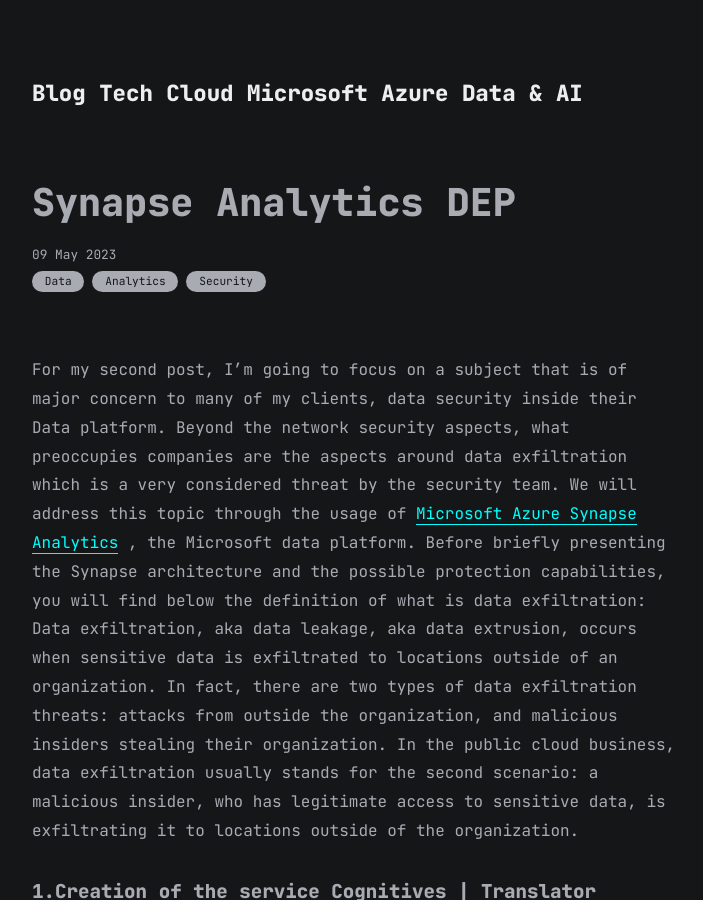
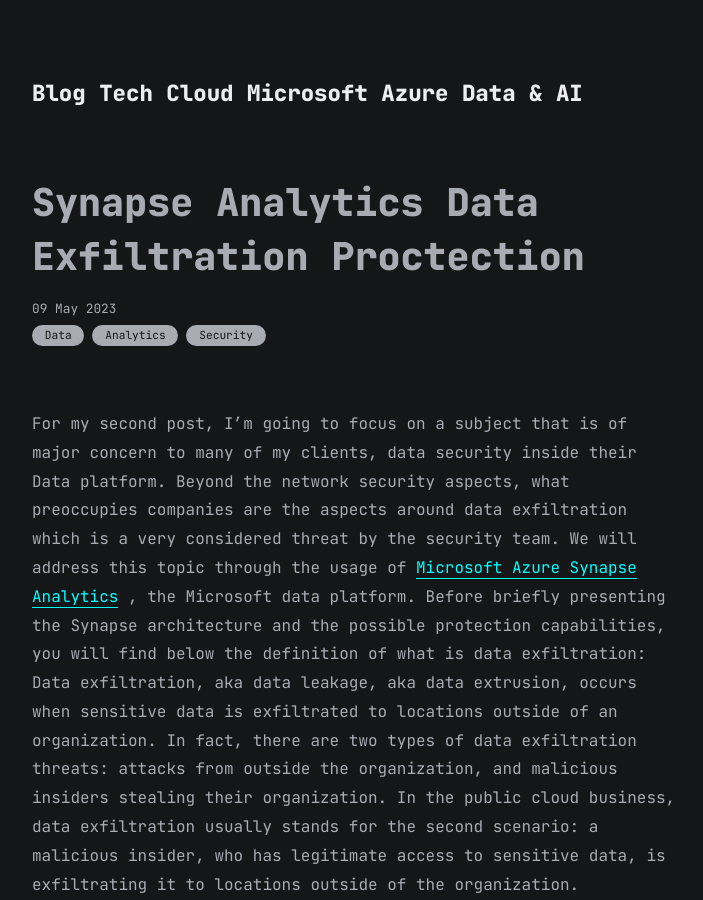
Before and after one commit to marc-hadjeje/marc-hadjeje.github.io, a Jekyll site: the page built from all_collections/_posts/2021-11-04-Synapse Analytics DEP.md, in a window 1280 px wide and 900 px high. Shown: the whole window, without its empty margins (283-986 px from the left). Built offline with Jekyll 4.4.1, drawn with Linux system fonts in a browser that asks for light colours.

Commit message:
Update 2021-11-04-Synapse Analytics DEP.md

```diff
--- a/all_collections/_posts/2021-11-04-Synapse Analytics DEP.md
+++ b/all_collections/_posts/2021-11-04-Synapse Analytics DEP.md
@@ -1,6 +1,6 @@
 ---
 layout: post
-title: Synapse Analytics DEP
+title: Synapse Analytics Data Exfiltration Proctection
 date: "2023-05-09"
 categories: ["Data", "Analytics", "Security"]
 ---
```
